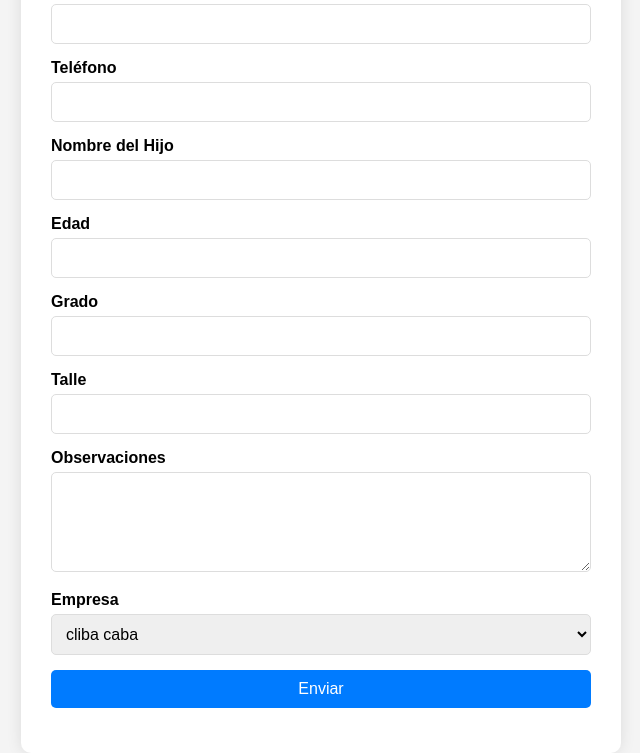
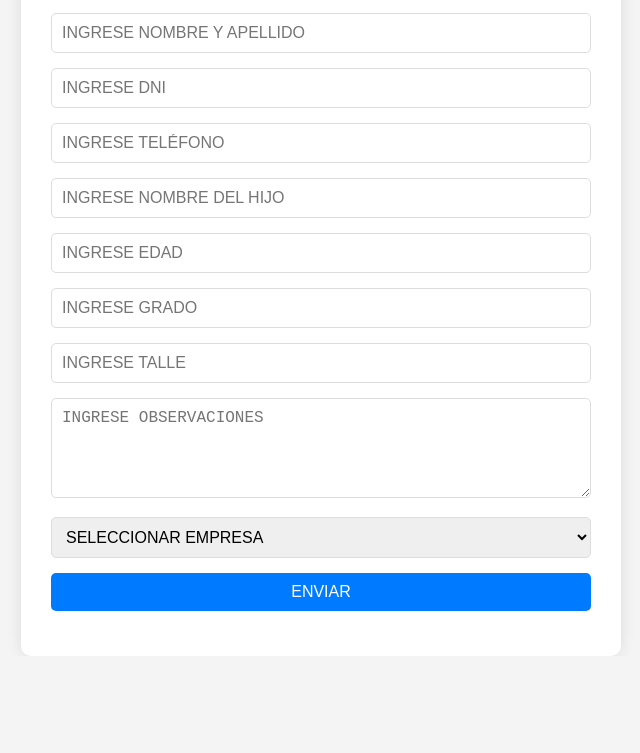
Before and after one commit to Arieldiaz-sec-grem-mec/utiles2025, a plain HTML site: page index.html in a window 1280 px wide. Shown: the part 155-908 px from the top of the page, without its empty margins (319-959 px from the left). After the commit the page ends 811 px from the top, so only its background shows below. Drawn offline with Linux system fonts and the light colour scheme.

Commit message:
Update index.html

```diff
--- a/index.html
+++ b/index.html
@@ -3,93 +3,97 @@
 
 <head>
     <meta charset="UTF-8">
-    <meta name="viewport" content="width=device-width, initial-scale=0.80">
-    <title>Formulario de Consulta</title>
+    <meta name="viewport" content="width=device-width, initial-scale=1.0">
+    <title>Formulario Mejorado</title>
     <link rel="stylesheet" href="styles.css">
 </head>
 
 <body>
     <div class="form-container">
-        <h1>Formulario de Consulta</h1>
-        <form id="myForm"
-            action="https://script.google.com/macros/s/AKfycbz2hNAwZ_d1e4mKvdqu1m-bbItvwCIfQ2ECB2nTtWFTSj7xeshJO0hy0wn0cubKG0L0ow/exec"
-            method="POST" enctype="multipart/form-data">
-            <label for="nombreApellido">Nombre y Apellido</label>
-            <input type="text" id="nombreApellido" name="nombre_apellido" required>
+        <h1>Suscripcion a beneficio de utiles 2025</h1>
+        <form id="registro-form">
+            <div class="form-group">
+                <input type="text" id="afiliado" name="afiliado" placeholder="INGRESE AFILIADO" required>
+            </div>
 
-            <label for="afiliado">Número de Afiliado</label>
-            <input type="text" id="afiliado" name="afiliado" required>
+            <div class="form-group">
+                <input type="text" id="nombre_apellido" name="nombre_apellido" placeholder="INGRESE NOMBRE Y APELLIDO"
+                    required>
+            </div>
 
-            <label for="dni">DNI</label>
-            <input type="text" id="dni" name="dni" required>
+            <div class="form-group">
+                <input type="number" id="dni" name="dni" placeholder="INGRESE DNI" required>
+            </div>
 
-            <label for="telefono">Teléfono</label>
-            <input type="text" id="telefono" name="telefono" required>
+            <div class="form-group">
+                <input type="tel" id="telefono" name="telefono" placeholder="INGRESE TELÉFONO" required>
+            </div>
 
-            <label for="nombreHijo">Nombre del Hijo</label>
-            <input type="text" id="nombreHijo" name="nombre_hijo">
+            <div class="form-group">
+                <input type="text" id="nombre_hijo" name="nombre_hijo" placeholder="INGRESE NOMBRE DEL HIJO" required>
+            </div>
 
-            <label for="edad">Edad</label>
-            <input type="text" id="edad" name="edad">
+            <div class="form-group">
+                <input type="number" id="edad" name="edad" placeholder="INGRESE EDAD" required>
+            </div>
 
-            <label for="grado">Grado</label>
-            <input type="text" id="grado" name="grado">
+            <div class="form-group">
+                <input type="text" id="grado" name="grado" placeholder="INGRESE GRADO" required>
+            </div>
 
-            <label for="talle">Talle</label>
-            <input type="text" id="talle" name="talle">
+            <div class="form-group">
+                <input type="text" id="talle" name="talle" placeholder="INGRESE TALLE" required>
+            </div>
 
-            <label for="observaciones">Observaciones</label>
-            <textarea id="observaciones" name="observaciones"></textarea>
+            <div class="form-group">
+                <textarea id="observaciones" name="observaciones" rows="4"
+                    placeholder="INGRESE OBSERVACIONES"></textarea>
+            </div>
 
-            <label for="empresa">Empresa</label>
-            <select id="empresa" name="empresa" required>
-                <option value="cliba caba">cliba caba</option>
-                <option value="urbaser moron">urbaser moron</option>
-                <option value="sbase">sbase</option>
-                <option value="cliba san isidro">cliba san isidro</option>
-                <option value="rinket trail">rinket trail</option>
-                <option value="martin y martin san justo">martin y martin san justo</option>
-                <option value="cliba caba">cliba caba</option>
-                <option value="tte olivos martelli">tte olivos martelli</option>
-                <option value="olivos tigre">olivos tigre</option>
-                <option value="hesurmet">hesurmet</option>
-                <option value="coop gest ltda moreno">coop gest ltda moreno</option>
-                <option value="dorinka">dorinka</option>
-                <option value="sertec">sertec</option>
-                <option value="aesa">aesa</option>
-                <option value="farmacity">farmacity</option>
-                <option value="remolques y servicios">remolques y servicios</option>
-                <option value="sbase">sbase</option>
-                <option value="chamical">chamical</option>
-                <option value="solbayres">solbayres</option>
-                <option value="macroser">macroser</option>
-                <option value="covelia lomas">covelia lomas</option>
-                <option value="sbase">sbase</option>
-                <option value="ashira mym caba">ashira mym caba</option>
-                <option value="deltacom">deltacom</option>
-                <option value="coop.gest.ltda caba">coop.gest.ltda caba</option>
-                <option value="oca log">oca log</option>
-                <option value="santa elena">santa elena</option>
-                <option value="ecociudad">ecociudad</option>
-                <option value="suplychay logistica">suplychay logistica</option>
-                <option value="covelia san martin">covelia san martin</option>
-                <option value="nittida">nittida</option>
-                <option value="dakota">dakota</option>
-                <option value="lusa">lusa</option>
-                <option value="urbasur">urbasur</option>
-                <option value="cont.hugo">cont.hugo</option>
-                <option value="logisu">logisu</option>
-                <option value="solbayres">solbayres</option>
-                <option value="covelia lanus">covelia lanus</option>
-                <option value="serveco">serveco</option>
-                <option value="servicio lucio">servicio lucio</option>
-            </select>
+            <div class="form-group">
+                <select id="empresa" name="empresa" required>
+                    <option value="" disabled selected>SELECCIONAR EMPRESA</option>
+                    <option value="cliba caba">CLIBA CABA</option>
+                    <option value="urbaser moron">URBASER MORON</option>
+                    <option value="sbase">SBASE</option>
+                    <option value="cliba san isidro">CLIBA SAN ISIDRO</option>
+                    <option value="rinket trail">RINKET TRAIL</option>
+                    <option value="martin y martin san justo">MARTIN Y MARTIN SAN JUSTO</option>
+                    <option value="tte olivos martelli">TTE OLIVOS MARTELLI</option>
+                    <option value="olivos tigre">OLIVOS TIGRE</option>
+                    <option value="hesurmet">HESURMET</option>
+                    <option value="coop gest ltda moreno">COOP GEST LTDA MORENO</option>
+                    <option value="dorinka">DORINKA</option>
+                    <option value="sertec">SERTEC</option>
+                    <option value="aesa">AESA</option>
+                    <option value="farmacity">FARMACITY</option>
+                    <option value="remolques y servicios">REMOLQUES Y SERVICIOS</option>
+                    <option value="chamical">CHAMICAL</option>
+                    <option value="solbayres">SOLBAYRES</option>
+                    <option value="macroser">MACROSER</option>
+                    <option value="covelia lomas">COVELIA LOMAS</option>
+                    <option value="ashira mym caba">ASHIRA MYM CABA</option>
+                    <option value="deltacom">DELTACOM</option>
+                    <option value="coop.gest.ltda caba">COOP.GEST.LTDA CABA</option>
+                    <option value="oca log">OCA LOG</option>
+                    <option value="santa elena">SANTA ELENA</option>
+                    <option value="ecociudad">ECOCIUDAD</option>
+                    <option value="suplychay logistica">SUPLYCHAY LOGISTICA</option>
+                    <option value="covelia san martin">COVELIA SAN MARTIN</option>
+                    <option value="nittida">NITTIDA</option>
+                    <option value="dakota">DAKOTA</option>
+                    <option value="lusa">LUSA</option>
+                    <option value="urbasur">URBASUR</option>
+                    <option value="cont.hugo">CONT.HUGO</option>
+                    <option value="logisu">LOGISU</option>
+                    <option value="serveco">SERVECO</option>
+                    <option value="servicio lucio">SERVICIO LUCIO</option>
+                </select>
+            </div>
 
-            <button type="submit">Enviar</button>
+            <button type="submit" id="submit-btn">ENVIAR</button>
+            <p id="response-message"></p>
         </form>
-        <div class="progress-container" style="display:none;">
-            <div class="progress-bar"></div>
-        </div>
     </div>
     <script src="script.js"></script>
 </body>
```
